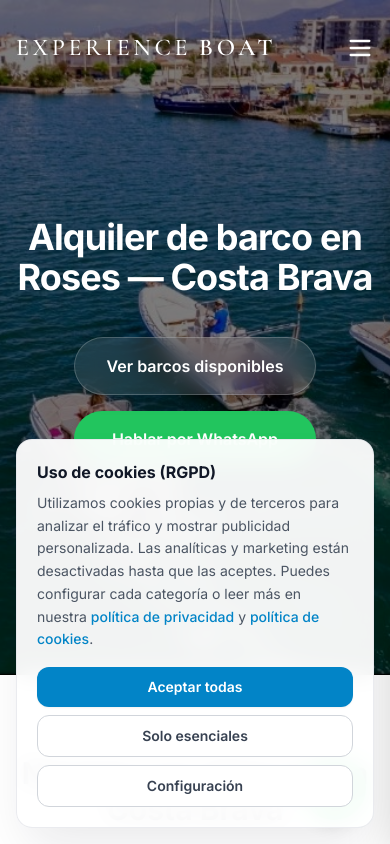
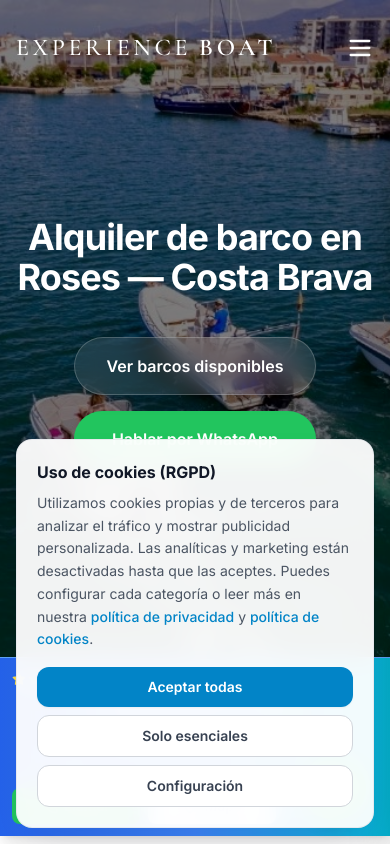
Before and after one commit to miquelfabrega/experienceboat, a Next.js app: page / in a window 390 px wide. Shown: the top 844 px of the page. Built offline with nearby package versions, Linux system fonts and the light colour scheme.

Commit message:
feat: añadir trust bar sticky con fade-in 2s, soporte multiidioma y responsive

```diff
--- a/app/layout.tsx
+++ b/app/layout.tsx
@@ -6,6 +6,7 @@ import SchemaOrg from "@/components/layout/SchemaOrg";
 import WhatsAppButton from "@/components/layout/WhatsAppButton";
 import Footer from "@/components/layout/Footer";
 import CookieBanner from "@/components/layout/CookieBanner";
+import TrustBarSticky from "@/components/layout/TrustBarSticky";
 import { Navbar } from "@/components/navbar/Navbar";
 
 const GTM_ID = "GTM-KF823TM7";
@@ -72,6 +73,7 @@ j=d.createElement(s),dl=l!='dataLayer'?'&l='+l:'';j.async=true;j.src=
         <Footer />
         <CookieBanner />
         <WhatsAppButton />
+        <TrustBarSticky />
       </body>
     </html>
   );
--- /dev/null
+++ b/components/layout/TrustBarSticky.tsx
@@ -0,0 +1,141 @@
+'use client';
+
+import { useEffect, useState } from 'react';
+import { usePathname } from 'next/navigation';
+import { Star, Phone, MapPin, X } from 'lucide-react';
+import Link from 'next/link';
+
+interface TrustBarStickyProps {
+  phoneNumber?: string;
+  googleMapsUrl?: string;
+  language?: 'es' | 'en' | 'fr';
+}
+
+const translations = {
+  es: {
+    text: 'Web en mantenimiento: Reserva por teléfono o mira nuestras +190 reseñas de 5⭐ en Google Maps',
+    subtitle: 'Tranquilo, somos de fiar, mira nuestras reseñas y llámanos',
+    callButton: 'Llamar ahora',
+    mapsButton: 'Ver Google Maps',
+  },
+  en: {
+    text: 'Website under improvement: Book by phone or check our +190 5⭐ reviews on Google Maps',
+    subtitle: 'No worries, we\'re trustworthy. Check our reviews and give us a call',
+    callButton: 'Call now',
+    mapsButton: 'See Google Maps',
+  },
+  fr: {
+    text: 'Site en maintenance : Réservez par téléphone ou consultez nos +190 avis 5⭐ sur Google Maps',
+    subtitle: 'Pas de soucis, on est de confiance. Consultez nos avis et appelez-nous',
+    callButton: 'Appeler maintenant',
+    mapsButton: 'Voir Google Maps',
+  },
+};
+
+export default function TrustBarSticky({
+  phoneNumber = '+34623995700',
+  googleMapsUrl = 'https://maps.google.com/?q=Experience+Boat+Roses',
+  language: languageProp,
+}: TrustBarStickyProps) {
+  const [isVisible, setIsVisible] = useState(false);
+  const [isClosed, setIsClosed] = useState(false);
+  const pathname = usePathname();
+
+  // Auto-detect language from pathname if not provided
+  const detectedLanguage = (() => {
+    if (languageProp) return languageProp;
+    if (pathname.startsWith('/en')) return 'en';
+    if (pathname.startsWith('/fr')) return 'fr';
+    return 'es';
+  })() as 'es' | 'en' | 'fr';
+
+  const t = translations[detectedLanguage];
+
+  useEffect(() => {
+    // Fade in after 2 seconds
+    const timer = setTimeout(() => {
+      setIsVisible(true);
+    }, 2000);
+
+    return () => clearTimeout(timer);
+  }, []);
+
+  if (isClosed || !isVisible) {
+    return null;
+  }
+
+  return (
+    <div
+      className={`fixed bottom-0 left-0 right-0 z-40 transition-opacity duration-500 ${
+        isVisible ? 'opacity-100' : 'opacity-0'
+      }`}
+    >
+      {/* Background overlay blur effect */}
+      <div className="bg-gradient-to-r from-blue-600 via-blue-500 to-cyan-500 shadow-lg border-t border-blue-400">
+        {/* Extra padding-right on mobile to avoid WhatsApp button overlap */}
+        <div className="max-w-7xl mx-auto px-3 sm:px-4 py-3 sm:py-4 pr-20 sm:pr-4">
+          <div className="flex flex-col sm:flex-row items-start sm:items-center justify-between gap-3">
+            {/* Content */}
+            <div className="flex-1 min-w-0">
+              {/* Stars and main text */}
+              <div className="flex items-start gap-2 mb-1">
+                <div className="flex gap-0.5 flex-shrink-0 mt-0.5">
+                  {[...Array(5)].map((_, i) => (
+                    <Star
+                      key={i}
+                      size={14}
+                      className="fill-yellow-300 text-yellow-300"
+                    />
+                  ))}
+                </div>
+                <p className="text-white font-semibold text-sm sm:text-base leading-tight">
+                  {t.text}
+                </p>
+              </div>
+
+              {/* Subtitle */}
+              <p className="text-blue-100 text-xs sm:text-sm ml-6">
+                {t.subtitle}
+              </p>
+            </div>
+
+            {/* CTAs */}
+            <div className="flex gap-2 w-full sm:w-auto flex-shrink-0">
+              <a
+                href={`tel:${phoneNumber}`}
+                className="flex-1 sm:flex-initial flex items-center justify-center gap-1.5 bg-green-500 hover:bg-green-600 text-white font-semibold py-2 px-3 sm:px-4 rounded-lg transition-colors text-sm whitespace-nowrap"
+              >
+                <Phone size={16} />
+                <span className="hidden sm:inline">{t.callButton}</span>
+                <span className="sm:hidden">Llamar</span>
+              </a>
+
+              <Link
+                href={googleMapsUrl}
+                target="_blank"
+                rel="noopener noreferrer"
+                className="flex-1 sm:flex-initial flex items-center justify-center gap-1.5 bg-white hover:bg-gray-100 text-blue-600 font-semibold py-2 px-3 sm:px-4 rounded-lg transition-colors text-sm whitespace-nowrap"
+              >
+                <MapPin size={16} />
+                <span className="hidden sm:inline">{t.mapsButton}</span>
+                <span className="sm:hidden">Maps</span>
+              </Link>
+
+              {/* Close button */}
+              <button
+                onClick={() => setIsClosed(true)}
+                className="flex-shrink-0 text-white hover:text-blue-100 transition-colors p-1"
+                aria-label="Close"
+              >
+                <X size={18} />
+              </button>
+            </div>
+          </div>
+        </div>
+      </div>
+
+      {/* Spacer to prevent content overlap on mobile */}
+      <div className="h-2" />
+    </div>
+  );
+}
```
